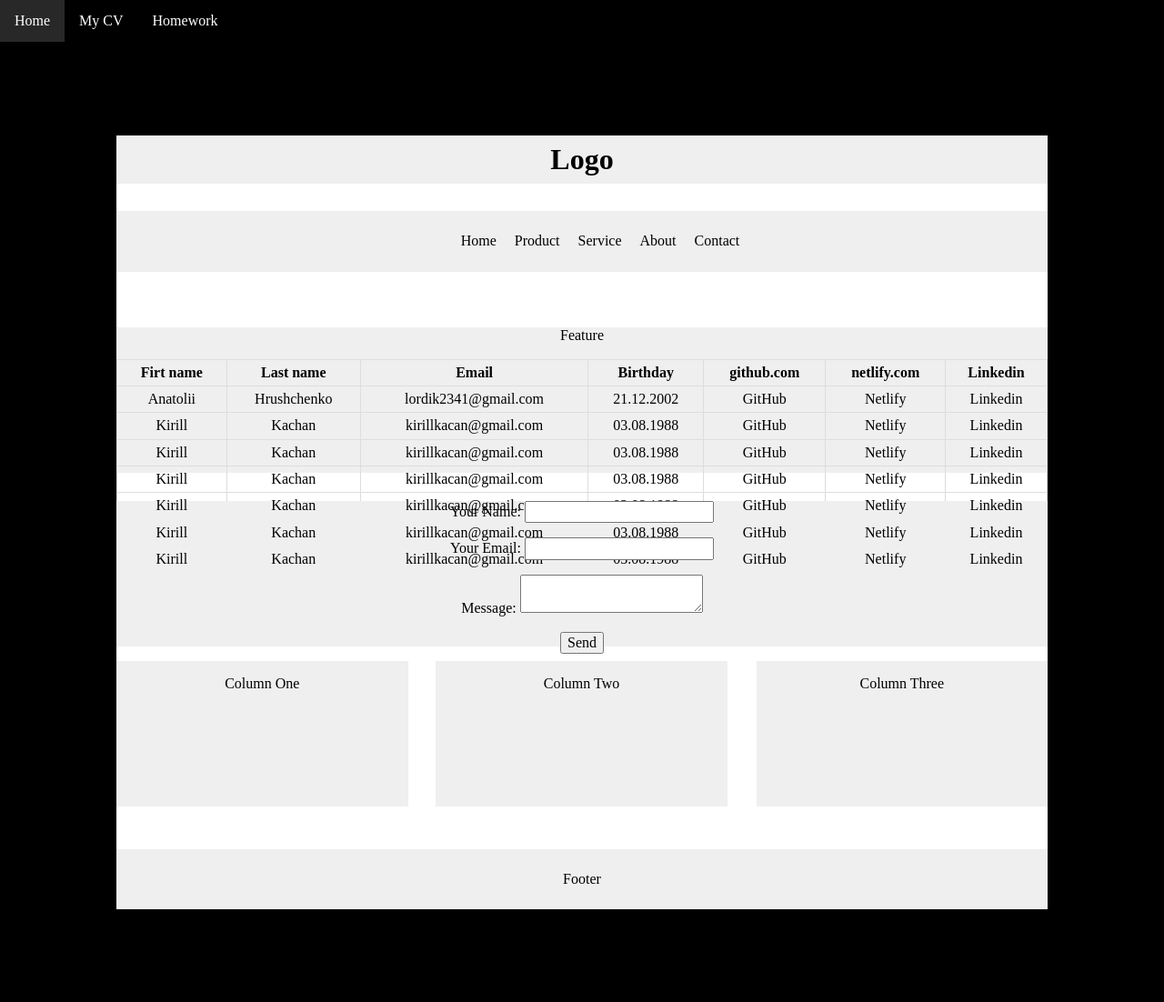
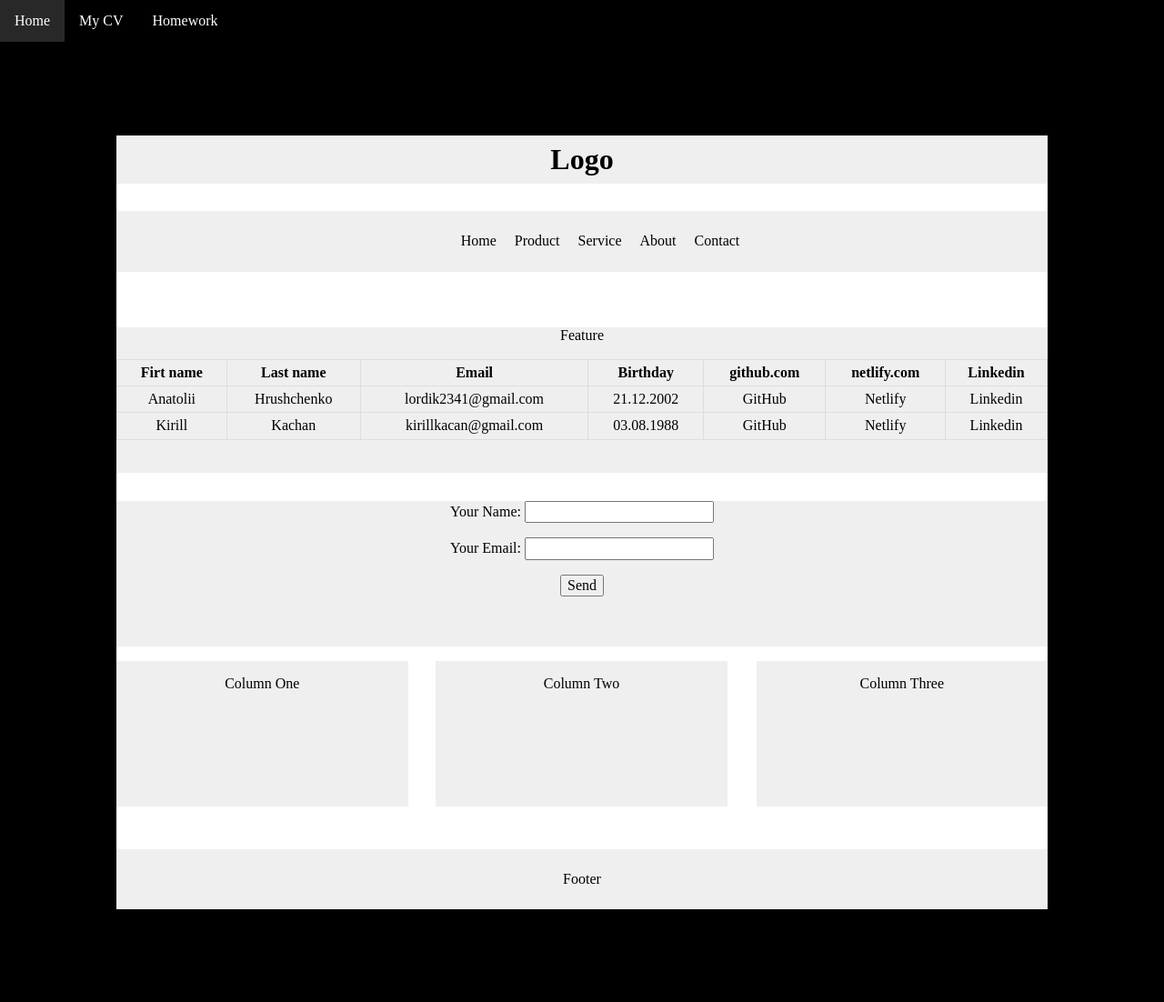
Before and after one commit to R1d3Reality/homework, a Jekyll site: the page built from _pages/lessons/lesson2/index.html, in a window 1280 px wide. Shown: the whole page at 91% size. Built offline with Jekyll 4.4.1, drawn with Linux system fonts in a browser that asks for light colours.

Commit message:
finish with form

```diff
--- a/_pages/lessons/lesson2/index.html
+++ b/_pages/lessons/lesson2/index.html
@@ -52,52 +52,6 @@ title: page title
                             <td><a href="https://kirill-kachan.netlify.app">Netlify</a></td>
                             <td><a href="https://www.linkedin.com/in/%D0%BA%D0%B8%D1%80%D0%B8%D0%BB%D0%BB-%D0%BA%D0%B0%D1%87%D0%B0%D0%BD-19663a216/">Linkedin</a></td>
                         </tr>
-                        <tr>
-                            <td>Kirill</td>
-                            <td>Kachan</td>
-                            <td>kirillkacan@gmail.com</td>
-                            <td>03.08.1988</td>
-                            <td><a href="https://github.com/Kirill-Kachan">GitHub</a></td>
-                            <td><a href="https://kirill-kachan.netlify.app">Netlify</a></td>
-                            <td><a href="https://www.linkedin.com/in/%D0%BA%D0%B8%D1%80%D0%B8%D0%BB%D0%BB-%D0%BA%D0%B0%D1%87%D0%B0%D0%BD-19663a216/">Linkedin</a></td>
-                        </tr>
-                        <tr>
-                            <td>Kirill</td>
-                            <td>Kachan</td>
-                            <td>kirillkacan@gmail.com</td>
-                            <td>03.08.1988</td>
-                            <td><a href="https://github.com/Kirill-Kachan">GitHub</a></td>
-                            <td><a href="https://kirill-kachan.netlify.app">Netlify</a></td>
-                            <td><a href="https://www.linkedin.com/in/%D0%BA%D0%B8%D1%80%D0%B8%D0%BB%D0%BB-%D0%BA%D0%B0%D1%87%D0%B0%D0%BD-19663a216/">Linkedin</a></td>
-                        </tr>
-                        <tr>
-                            <td>Kirill</td>
-                            <td>Kachan</td>
-                            <td>kirillkacan@gmail.com</td>
-                            <td>03.08.1988</td>
-                            <td><a href="https://github.com/Kirill-Kachan">GitHub</a></td>
-                            <td><a href="https://kirill-kachan.netlify.app">Netlify</a></td>
-                            <td><a href="https://www.linkedin.com/in/%D0%BA%D0%B8%D1%80%D0%B8%D0%BB%D0%BB-%D0%BA%D0%B0%D1%87%D0%B0%D0%BD-19663a216/">Linkedin</a></td>
-                        </tr>
-                        <tr>
-                            <td>Kirill</td>
-                            <td>Kachan</td>
-                            <td>kirillkacan@gmail.com</td>
-                            <td>03.08.1988</td>
-                            <td><a href="https://github.com/Kirill-Kachan">GitHub</a></td>
-                            <td><a href="https://kirill-kachan.netlify.app">Netlify</a></td>
-                            <td><a href="https://www.linkedin.com/in/%D0%BA%D0%B8%D1%80%D0%B8%D0%BB%D0%BB-%D0%BA%D0%B0%D1%87%D0%B0%D0%BD-19663a216/">Linkedin</a></td>
-                        </tr>
-                        <tr>
-                            <td>Kirill</td>
-                            <td>Kachan</td>
-                            <td>kirillkacan@gmail.com</td>
-                            <td>03.08.1988</td>
-                            <td><a href="https://github.com/Kirill-Kachan">GitHub</a></td>
-                            <td><a href="https://kirill-kachan.netlify.app">Netlify</a></td>
-                            <td><a href="https://www.linkedin.com/in/%D0%BA%D0%B8%D1%80%D0%B8%D0%BB%D0%BB-%D0%BA%D0%B0%D1%87%D0%B0%D0%BD-19663a216/">Linkedin</a></td>
-                        </tr>
-
                     </tbody>
                 </table>
             </div>
@@ -108,9 +62,6 @@ title: page title
                     </p>
                     <p>
                         <label>Your Email: <input type="email" name="email" /></label>
-                    </p>
-                    <p>
-                        <label>Message: <textarea name="message"></textarea></label>
                     </p>
                     <p>
                         <button type="submit">Send</button>
```
